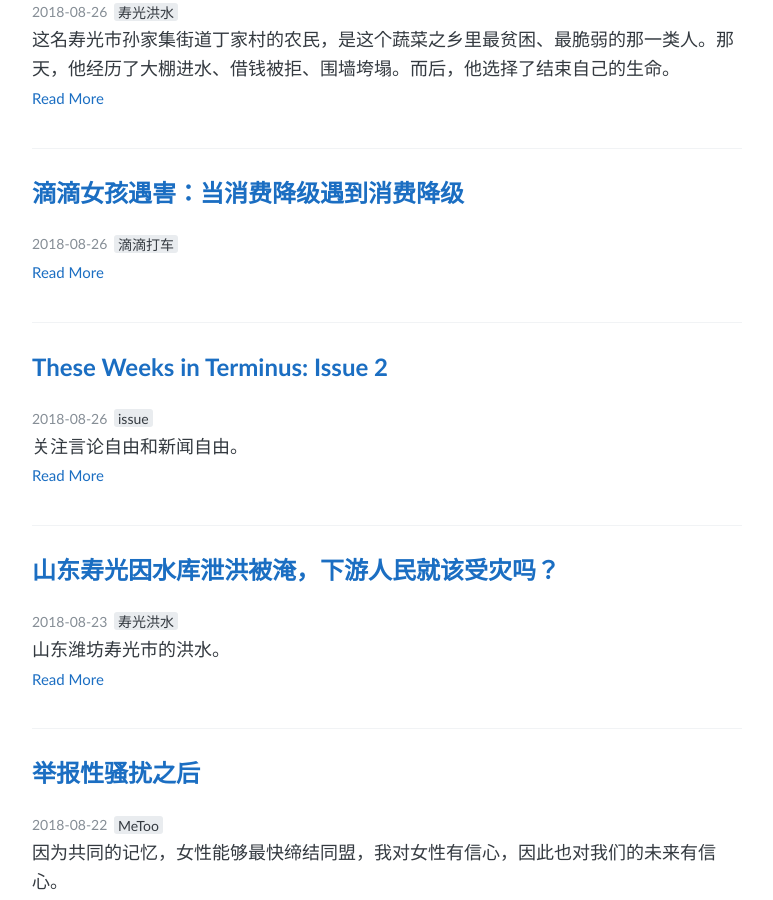
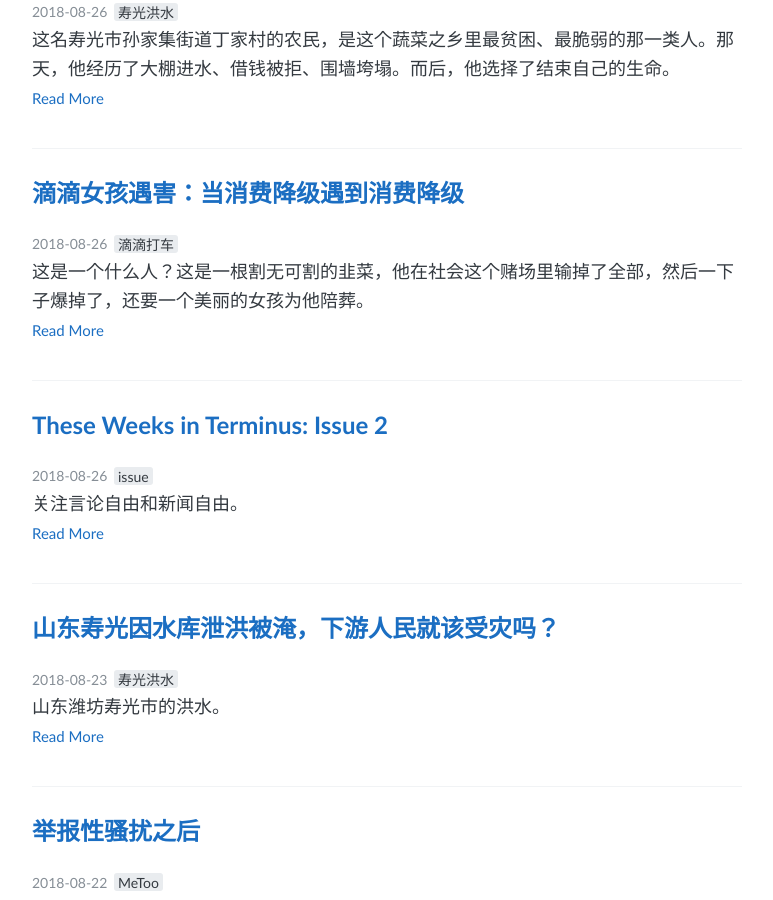
Before and after one commit to Terminus2049/Terminus2049.github.io, a Jekyll site: the page built from index.html, in a window 1280 px wide and 900 px high, scrolled down 941 px. Shown: the whole window, without its empty margins (253-1026 px from the left). Built offline with Jekyll 4.4.1, drawn with Linux system fonts in a browser that asks for light colours; the list of posts is cut into pages by our own code.

Commit message:
image_feature and description

```diff
--- a/_posts/2018-08-27-didi.md
+++ b/_posts/2018-08-27-didi.md
@@ -10,9 +10,9 @@
 
 tags: 滴滴打车
 
-image_feature: ""
+image_feature: "https://i.loli.net/2018/08/29/5b857964d80d2.jpeg"
 
-description:
+description: 这是一个什么人？这是一根割无可割的韭菜，他在社会这个赌场里输掉了全部，然后一下子爆掉了，还要一个美丽的女孩为他陪葬。
 
 ---
 
@@ -22,7 +22,7 @@
 
 ![f8ceca9ac100555814b0824381c4850f08810c0b](https://i.loli.net/2018/08/29/5b85788b0ffd4.jpeg)
 
-单纯的工资跑不过物价上涨，很多人开始消费降级。**
+单纯的工资跑不过物价上涨，很多人开始消费降级。
 
 **01**
 
@@ -40,7 +40,7 @@
 
 **但是，我必须请大家看看这个罪犯：留守儿童，辍学，万众创业难民，互联网金融难民，他一人身上把这十几年的雷全占了。**
 
-这是一个什么人？这是一根割无可割的韭菜，他在社会这个赌场里输掉了全部，然后一下子爆掉了，还要一个美丽的女孩为他陪葬。**
+这是一个什么人？这是一根割无可割的韭菜，他在社会这个赌场里输掉了全部，然后一下子爆掉了，还要一个美丽的女孩为他陪葬。
 
 **02**
 
```
